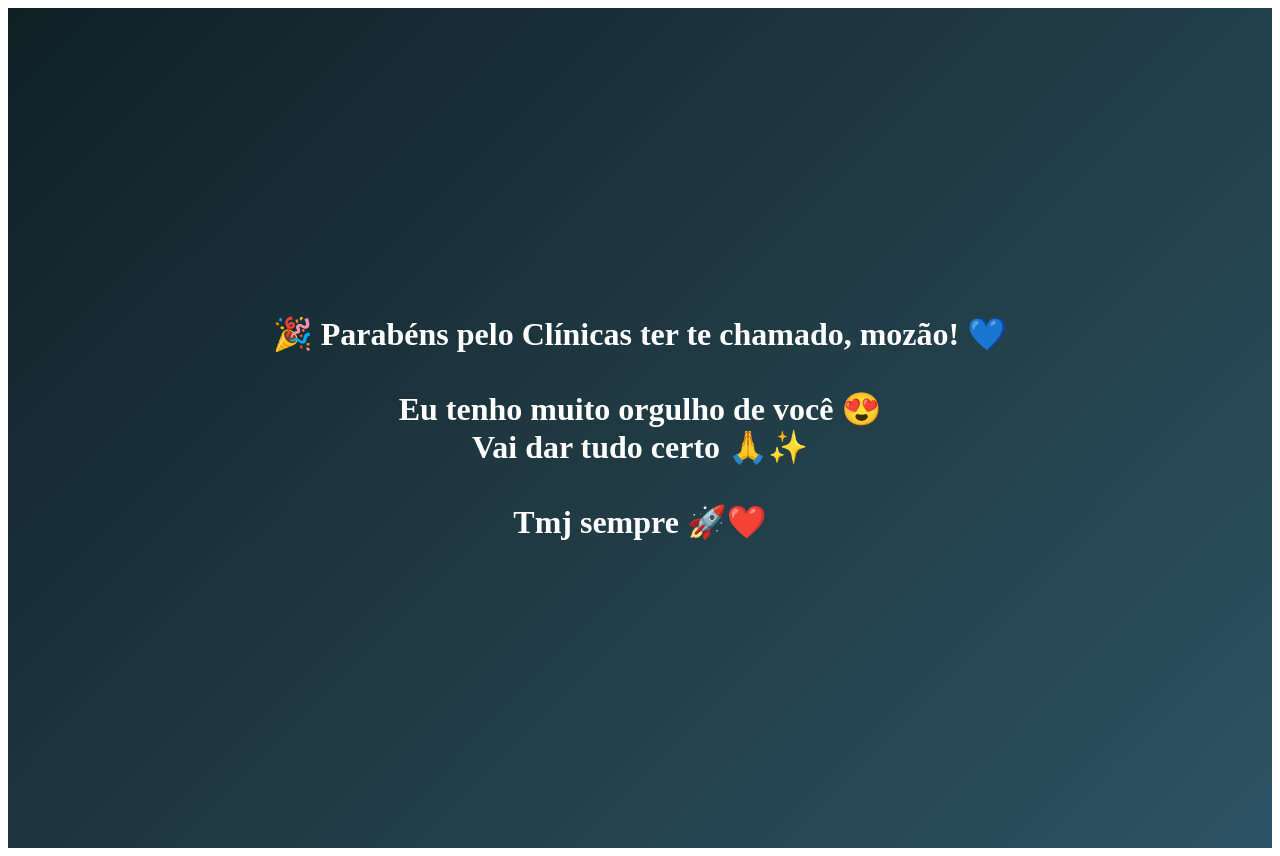
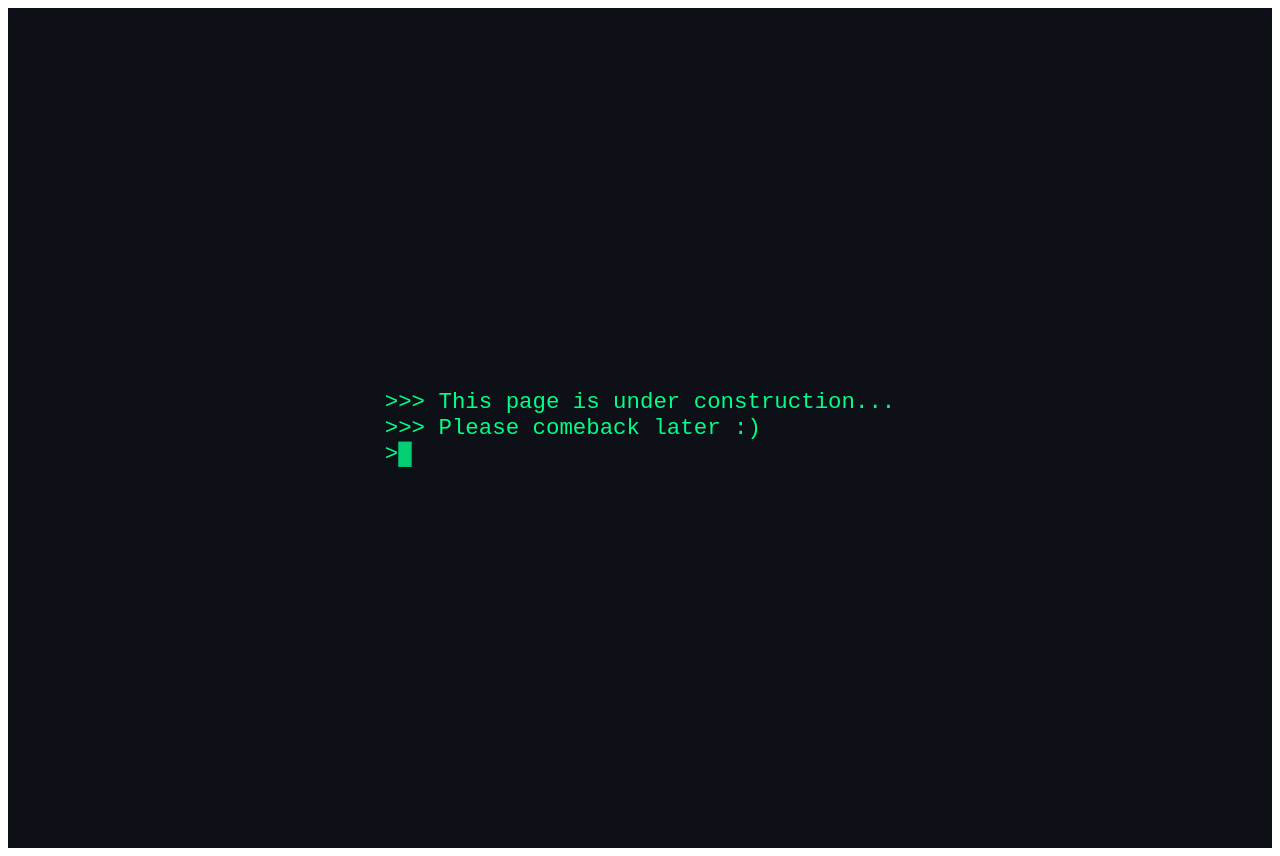
Before and after one commit to igormbecker/Curso.Dev, a Next.js app: page / in a window 1280 px wide. Built offline with nearby package versions, Linux system fonts and the light colour scheme.

Commit message:
Melhorando pagina `index.js` e melhorando `readme.md`

```diff
--- a/pages/index.js
+++ b/pages/index.js
@@ -1,4 +1,39 @@
+import { useEffect, useState } from "react";
+
 function Home() {
+  const fullText = `>>> This page is under construction...
+                    >>> Please comeback later :)
+                    >>> Bye 👋`;
+
+  const typingSpeed = 50;
+  const deletingSpeed = 30;
+  const pauseAfterTyping = 5000;
+
+  const [displayedText, setDisplayedText] = useState("");
+  const [isDeleting, setIsDeleting] = useState(false);
+
+  useEffect(() => {
+    let timeout;
+
+    if (!isDeleting && displayedText.length < fullText.length) {
+      timeout = setTimeout(() => {
+        setDisplayedText(fullText.slice(0, displayedText.length + 1));
+      }, typingSpeed);
+    } else if (!isDeleting && displayedText.length === fullText.length) {
+      timeout = setTimeout(() => {
+        setIsDeleting(true);
+      }, pauseAfterTyping);
+    } else if (isDeleting && displayedText.length > 0) {
+      timeout = setTimeout(() => {
+        setDisplayedText(fullText.slice(0, displayedText.length - 1));
+      }, deletingSpeed);
+    } else if (isDeleting && displayedText.length === 0) {
+      setIsDeleting(false);
+    }
+
+    return () => clearTimeout(timeout);
+  }, [displayedText, isDeleting, fullText]);
+
   return (
     <div
       style={{
@@ -6,23 +41,18 @@
         justifyContent: "center",
         alignItems: "center",
         height: "100vh",
-        background: "linear-gradient(135deg, #0f2027, #203a43, #2c5364)",
-        color: "white",
-        textAlign: "center",
+        backgroundColor: "#0d1117",
+        color: "#00ff88",
+        fontFamily: "Courier New, monospace",
+        fontSize: "1.4rem",
         padding: "20px",
+        whiteSpace: "pre-line",
       }}
     >
-      <h1 style={{ fontSize: "2rem" }}>
-        🎉 Parabéns pelo Clínicas ter te chamado, mozão! 💙
-        <br />
-        <br />
-        Eu tenho muito orgulho de você 😍
-        <br />
-        Vai dar tudo certo 🙏✨
-        <br />
-        <br />
-        Tmj sempre 🚀❤️
-      </h1>
+      <div>
+        {displayedText}
+        <span style={{ opacity: 0.8 }}>█</span>
+      </div>
     </div>
   );
 }
```
Also changed, not shown: 1 other file (tests, documents, lock files or other folders).
